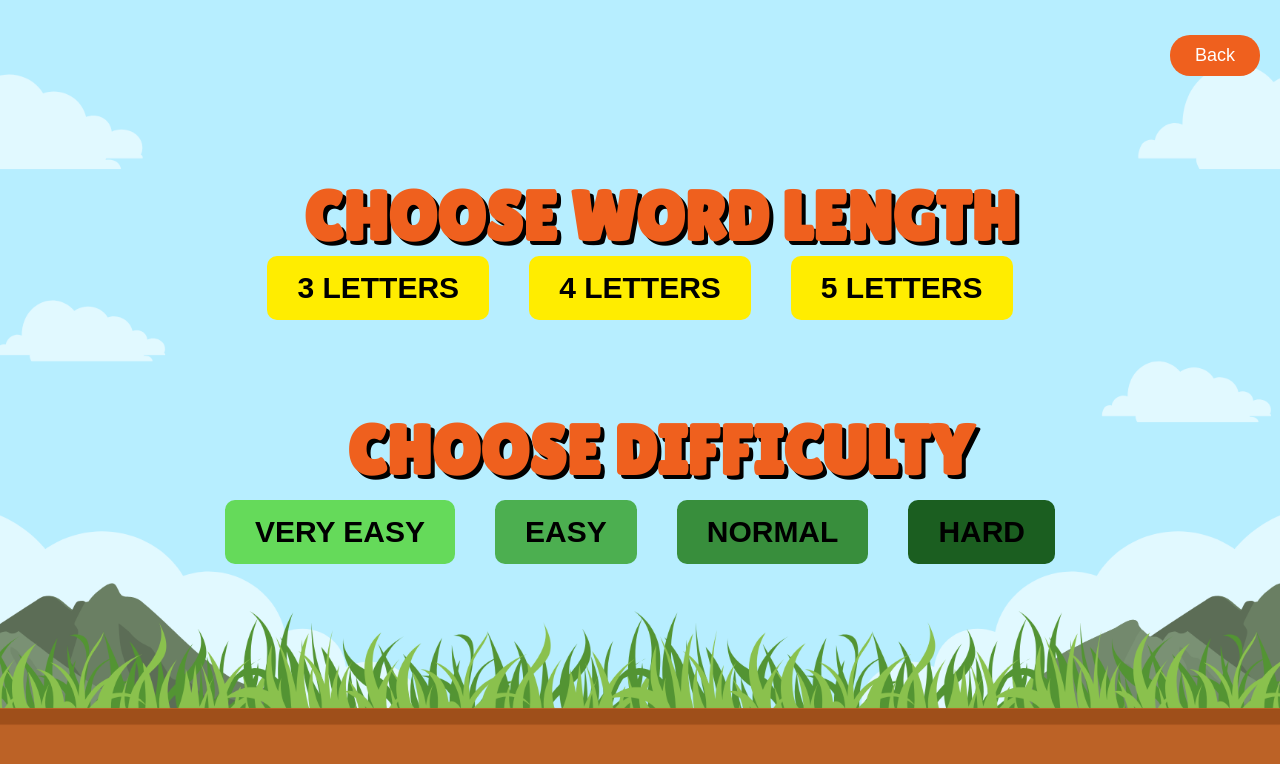
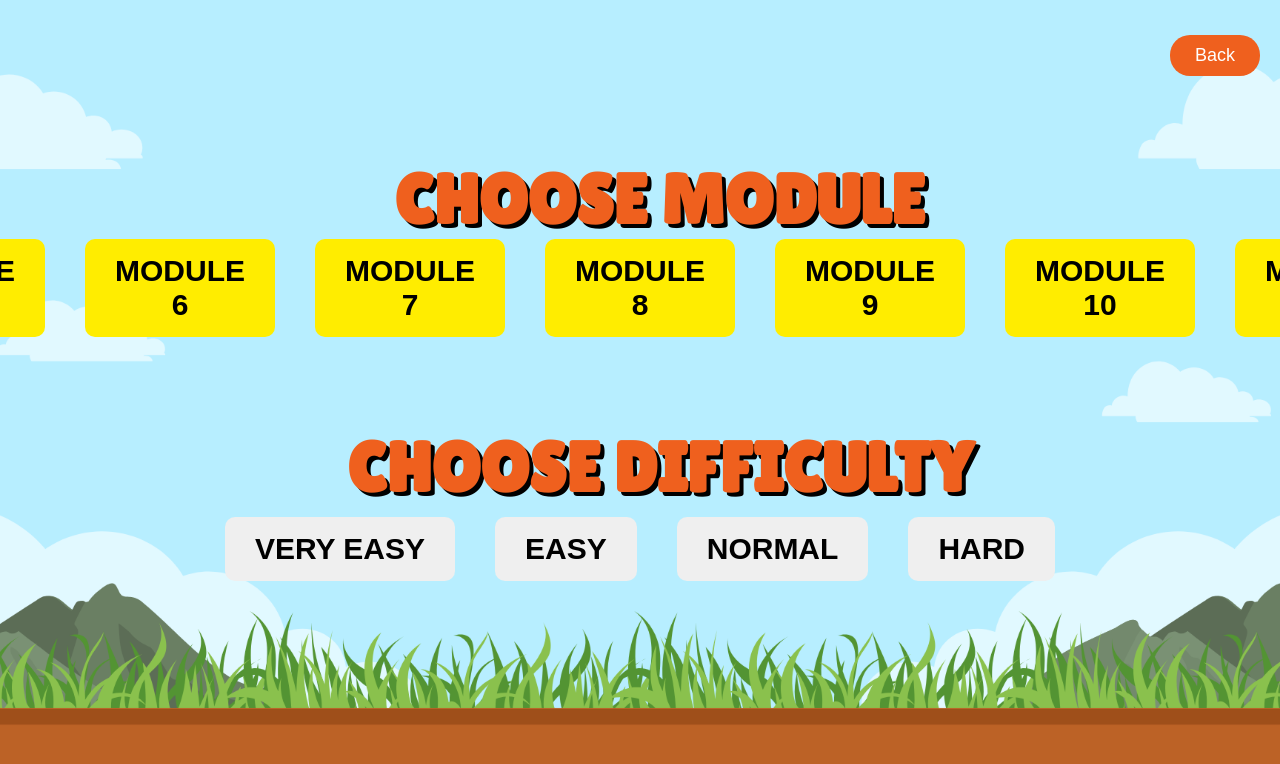
Before and after one commit to lycastillo/PD1_MERN, a React (Create React App) app in the folder frontend/: page /select-level/1 in a window 1280 px wide. Shown: the top 764 px of the page. Built offline with nearby package versions, Linux system fonts and the light colour scheme.

Commit message:
Update LevelSelection.js

```diff
--- a/frontend/src/components/LevelSelection.js
+++ b/frontend/src/components/LevelSelection.js
@@ -1,10 +1,32 @@
 import React from "react";
-import { useNavigate, useParams } from "react-router-dom";
+import { useNavigate } from "react-router-dom";
+import axios from "axios";
 import "./LevelSelection.css";
+
+const API_BASE_URL = "https://t36pd2.onrender.com/api";
 
 const LevelSelection = () => {
   const navigate = useNavigate();
-  const { playerId } = useParams();
+
+  // Function to update Module in MongoDB
+  const updateModule = async (moduleNumber) => {
+    try {
+      const res = await axios.put(`${API_BASE_URL}/updateModule`, { moduleNumber });
+      console.log(res.data.message);
+    } catch (err) {
+      console.error("❌ Error updating module:", err);
+    }
+  };
+
+  // Function to update Level in MongoDB
+  const updateLevel = async (levelNumber) => {
+    try {
+      const res = await axios.put(`${API_BASE_URL}/updateLevel`, { levelNumber });
+      console.log(res.data.message);
+    } catch (err) {
+      console.error("❌ Error updating level:", err);
+    }
+  };
 
   return (
     <div
@@ -16,26 +38,46 @@ const LevelSelection = () => {
         backgroundRepeat: "no-repeat",
         height: "100vh",
         width: "100vw",
+        display: "flex",
+        flexDirection: "column",
+        alignItems: "center",
+        justifyContent: "center",
       }}
     >
-      <h1 className="title">CHOOSE WORD LENGTH</h1>
+      <h1 className="title">CHOOSE MODULE</h1>
 
+      {/* Module Selection Buttons */}
       <div className="word-length-container">
-        <button className="word-button">3 LETTERS</button>
-        <button className="word-button">4 LETTERS</button>
-        <button className="word-button">5 LETTERS</button>
+        {[...Array(15)].map((_, index) => (
+          <button
+            key={index}
+            className="word-button"
+            onClick={() => updateModule(index + 1)}
+          >
+            MODULE {index + 1}
+          </button>
+        ))}
       </div>
 
       <h1 className="title">CHOOSE DIFFICULTY</h1>
 
+      {/* Level Selection Buttons */}
       <div className="difficulty-container">
-        <button className="difficulty-button very-easy">VERY EASY</button>
-        <button className="difficulty-button easy">EASY</button>
-        <button className="difficulty-button normal">NORMAL</button>
-        <button className="difficulty-button hard">HARD</button>
+        {["VERY EASY", "EASY", "NORMAL", "HARD"].map((difficulty, index) => (
+          <button
+            key={index}
+            className="difficulty-button"
+            onClick={() => updateLevel(index + 1)}
+          >
+            {difficulty}
+          </button>
+        ))}
       </div>
 
-      <button className="back-button" onClick={() => navigate("/who-is-playing")}>Back</button>
+      {/* Back Button */}
+      <button className="back-button" onClick={() => navigate("/who-is-playing")}>
+        Back
+      </button>
     </div>
   );
 };
```
